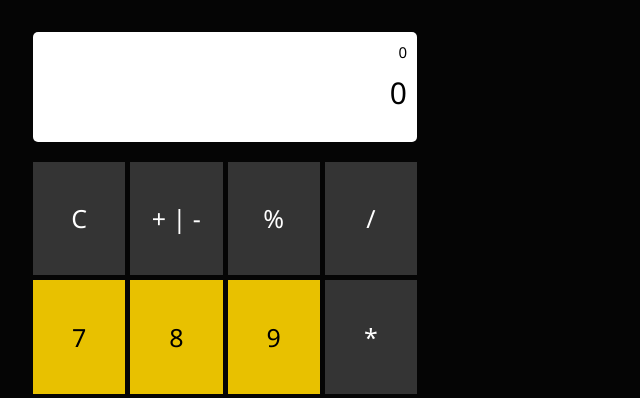
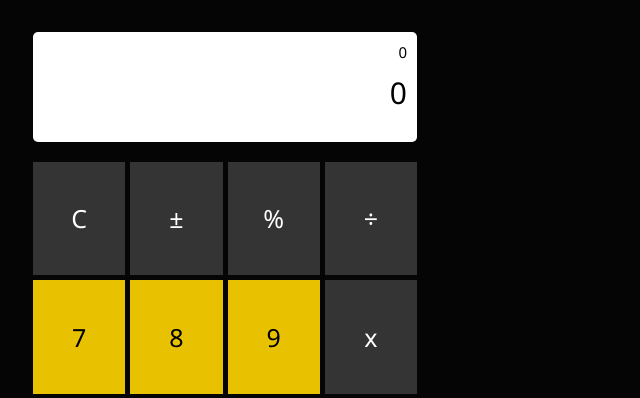
Before and after one commit to GabriellaDiasA/CalculadoraResilia, a plain HTML site: page index.html in a window 1280 px wide. Shown: the top 398 px of the page, 415-1055 px from the left. Drawn offline with Linux system fonts and the light colour scheme.

Commit message:
mudei os simbolos dos operadores

```diff
--- a/index.html
+++ b/index.html
@@ -16,13 +16,13 @@
             </div>
             <div id="calculadora" class="gridContainer">
                 <button class="btn num click" id="C">C</button>
-                <button class="btn num click" id="Inverter Sinal">+ | -</button>
+                <button class="btn num click" id="Inverter Sinal">±</button>
                 <button class="btn num click" id="Porcento">%</button>
-                <button class="btn num click" id="Dividir">/</button>
+                <button class="btn num click" id="Dividir">÷</button>
                 <button class="num click" id="7">7</button>
                 <button class="num click" id="8">8</button>
                 <button class="num click" id="9">9</button>
-                <button class="btn num click" id="Multiplica">*</button>
+                <button class="btn num click" id="Multiplica">x</button>
                 <button class="num click" id="4">4</button>
                 <button class="num click" id="5">5</button>
                 <button class="num click" id="6">6</button>
```
